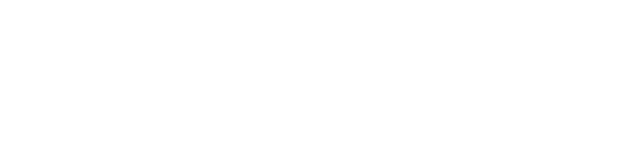
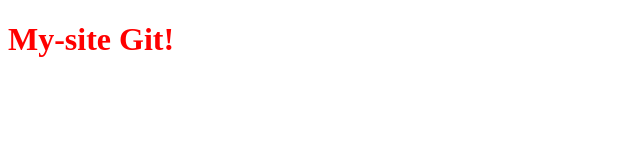
Before and after one commit to Toktobek88/My-site-Git, a plain HTML site: page index.html in a window 1280 px wide. Shown: the whole page, without its empty margins (0-640 px from the left). Drawn offline with Linux system fonts and the light colour scheme.

Commit message:
Add title

```diff
--- a/index.html
+++ b/index.html
@@ -8,6 +8,6 @@
     <link rel="stylesheet" href="style.css">
 </head>
 <body>
-
+    <h1>My-site Git!</h1>
 </body>
 </html>
--- a/style.css
+++ b/style.css
@@ -0,0 +1,3 @@
+h1 {
+    color: red;
+}
```
